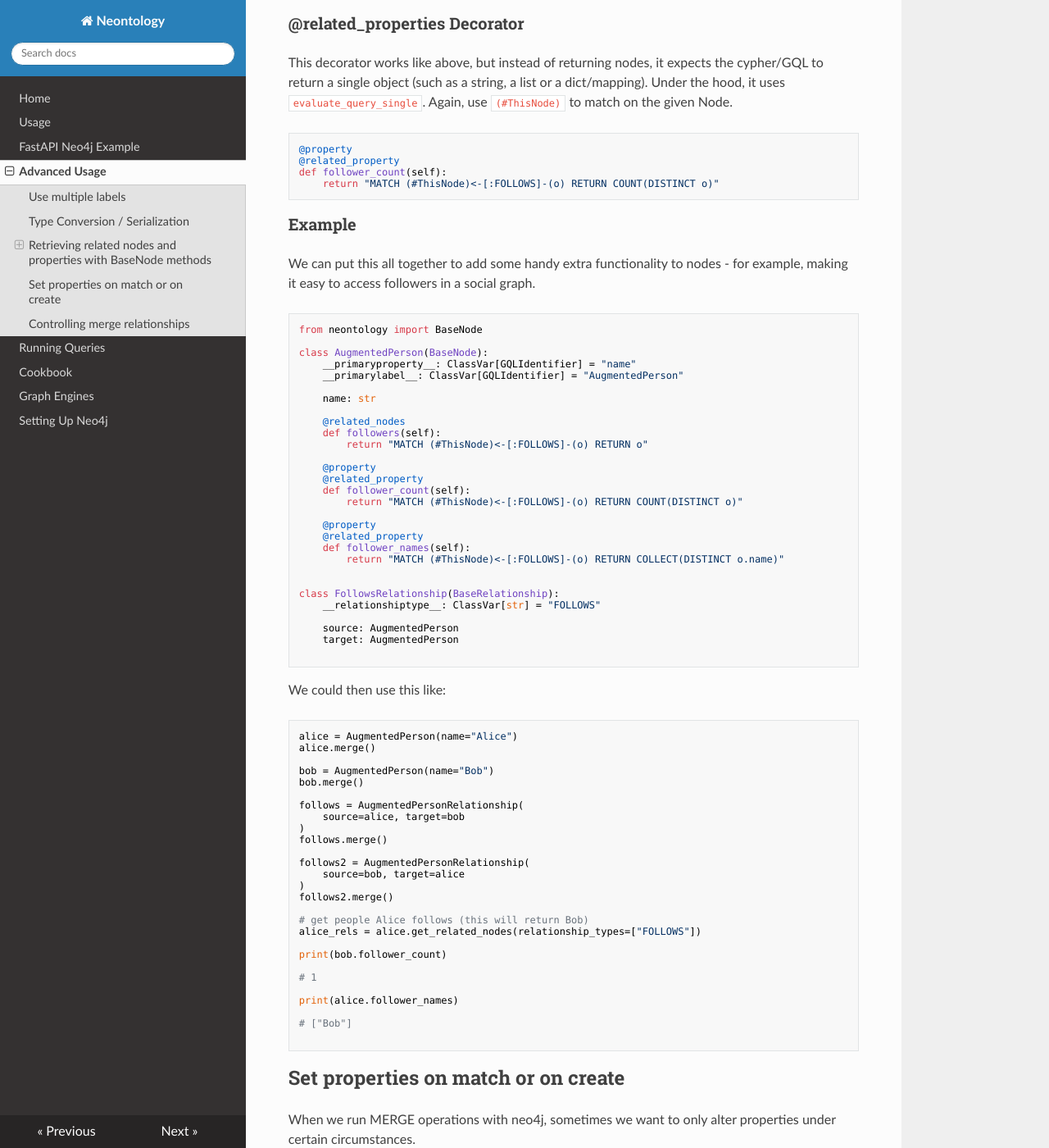
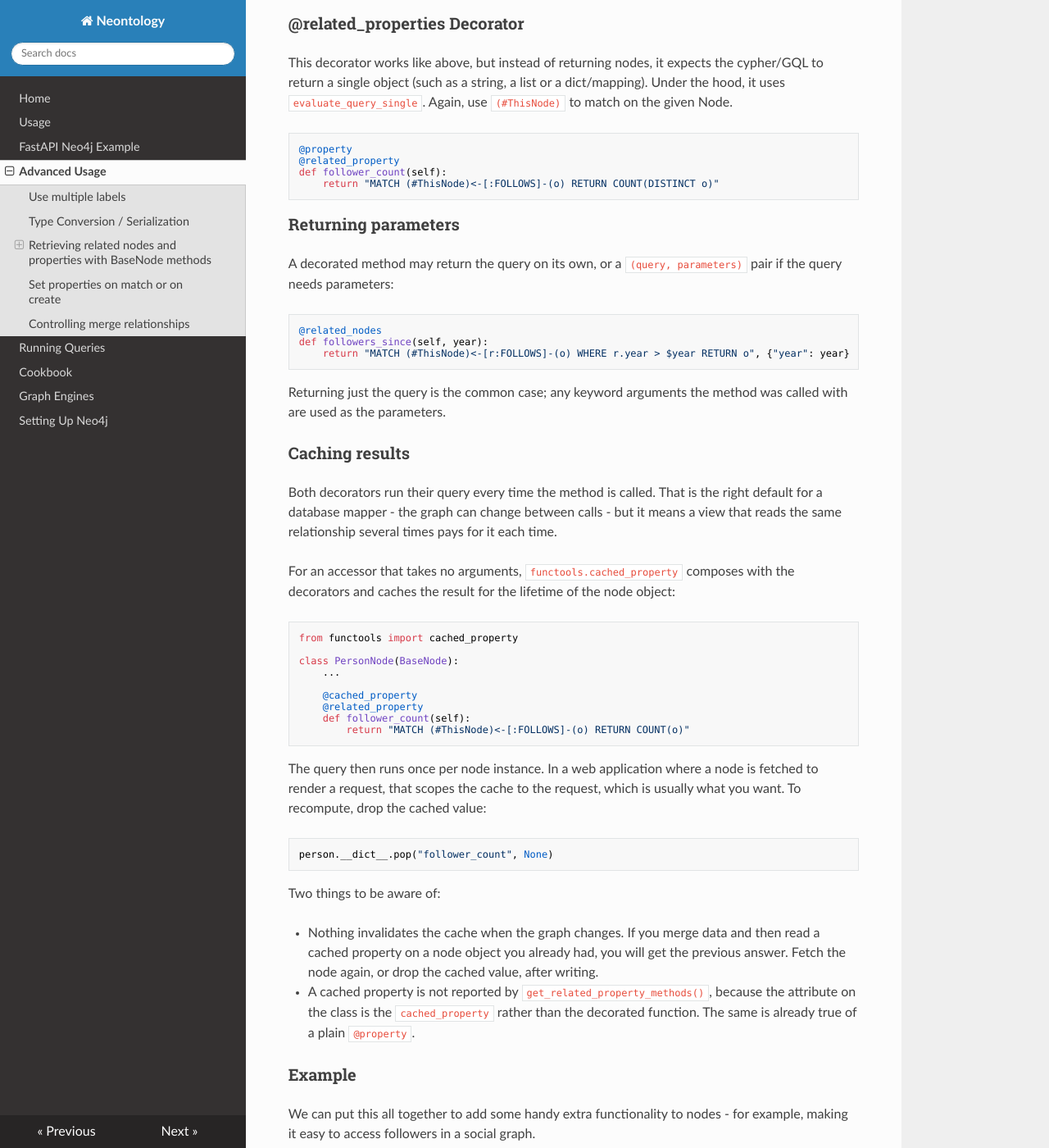
Before and after one commit to ontolocy/neontology, an MkDocs documentation site: the page built from docs/advanced-usage.md, in a window 1280 px wide and 1400 px high, scrolled down 1868 px. Shown: the whole window at 82% size. Built offline with MkDocs 1.6.1, drawn with Linux system fonts in a browser that asks for light colours; nearby versions of some CDN libraries.

Commit message:
call decorated related methods once, and document caching
_prepare_related_query decided whether a decorated method returned a query or a
(query, parameters) pair by unpacking the result and catching the ValueError.
That meant every method returning just a query - the common form, and the one
the docs show - ran twice per call. It also swallowed any ValueError raised
inside the method itself, retrying it and reporting a confusing failure.

Decide on the type of the result instead. The database was always queried once,
so this is Python side overhead, but it doubled any work in the method body and
made side effects happen twice.

Caching is now documented rather than built: functools.cached_property composes
with both decorators on a pydantic model, caches for the lifetime of the node
object - which scopes to the request in a typical web application - and is
dropped with a pop from __dict__. Documented alongside its two sharp edges:
nothing invalidates it when the graph changes, and a cached property is not
reported by get_related_property_methods(), just as a plain property is not.

Verified against the networkx engine; the neo4j and memgraph suites could not
be run because Docker was unavailable on this machine.

Co-Authored-By: Claude Opus 5 <noreply@anthropic.com>

````diff
--- a/docs/advanced-usage.md
+++ b/docs/advanced-usage.md
@@ -79,6 +79,58 @@ This decorator works like above, but instead of returning nodes, it expects the
 def follower_count(self):
     return "MATCH (#ThisNode)<-[:FOLLOWS]-(o) RETURN COUNT(DISTINCT o)"
 ```
+
+### Returning parameters
+
+A decorated method may return the query on its own, or a `(query, parameters)` pair if
+the query needs parameters:
+
+```python
+@related_nodes
+def followers_since(self, year):
+    return "MATCH (#ThisNode)<-[r:FOLLOWS]-(o) WHERE r.year > $year RETURN o", {"year": year}
+```
+
+Returning just the query is the common case; any keyword arguments the method was
+called with are used as the parameters.
+
+### Caching results
+
+Both decorators run their query every time the method is called. That is the right
+default for a database mapper - the graph can change between calls - but it means a
+view that reads the same relationship several times pays for it each time.
+
+For an accessor that takes no arguments, `functools.cached_property` composes with the
+decorators and caches the result for the lifetime of the node object:
+
+```python
+from functools import cached_property
+
+class PersonNode(BaseNode):
+    ...
+
+    @cached_property
+    @related_property
+    def follower_count(self):
+        return "MATCH (#ThisNode)<-[:FOLLOWS]-(o) RETURN COUNT(o)"
+```
+
+The query then runs once per node instance. In a web application where a node is
+fetched to render a request, that scopes the cache to the request, which is usually
+what you want. To recompute, drop the cached value:
+
+```python
+person.__dict__.pop("follower_count", None)
+```
+
+Two things to be aware of:
+
+- Nothing invalidates the cache when the graph changes. If you merge data and then read
+  a cached property on a node object you already had, you will get the previous answer.
+  Fetch the node again, or drop the cached value, after writing.
+- A cached property is not reported by `get_related_property_methods()`, because the
+  attribute on the class is the `cached_property` rather than the decorated function.
+  The same is already true of a plain `@property`.
 
 ### Example
 
````
Also changed, not shown: CHANGELOG.md (+1 -0 lines), 2 other files.
